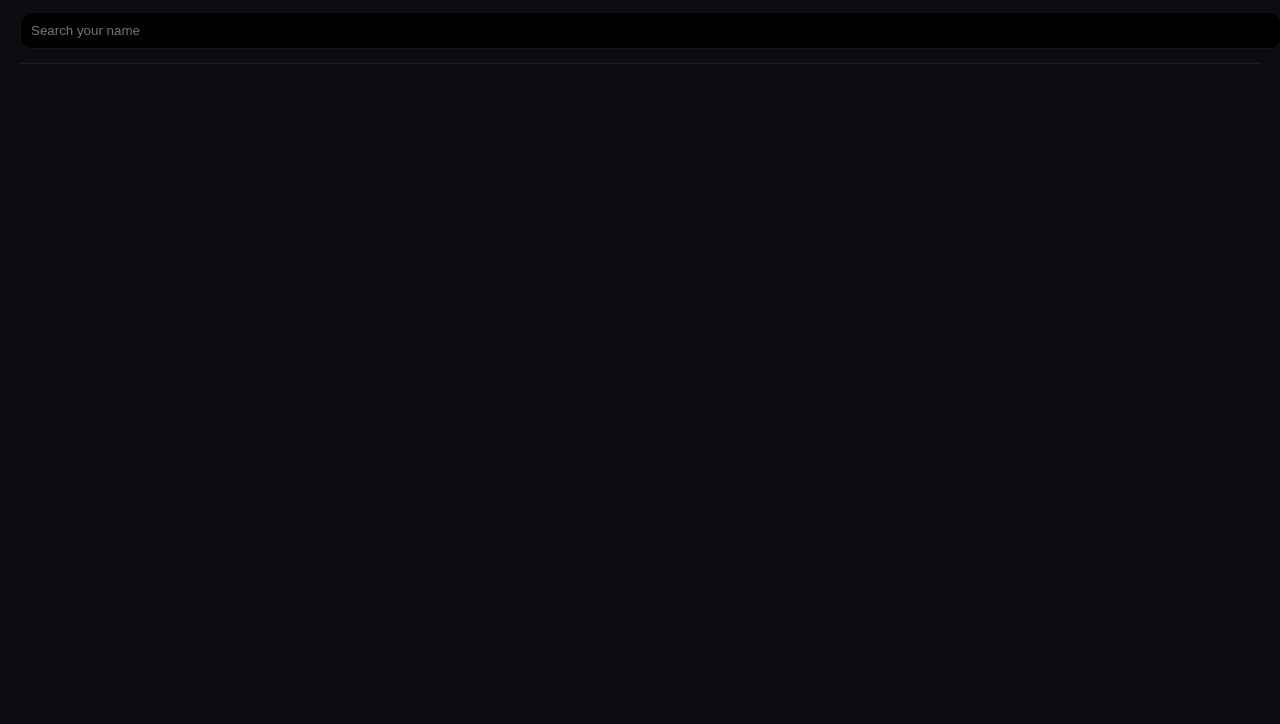
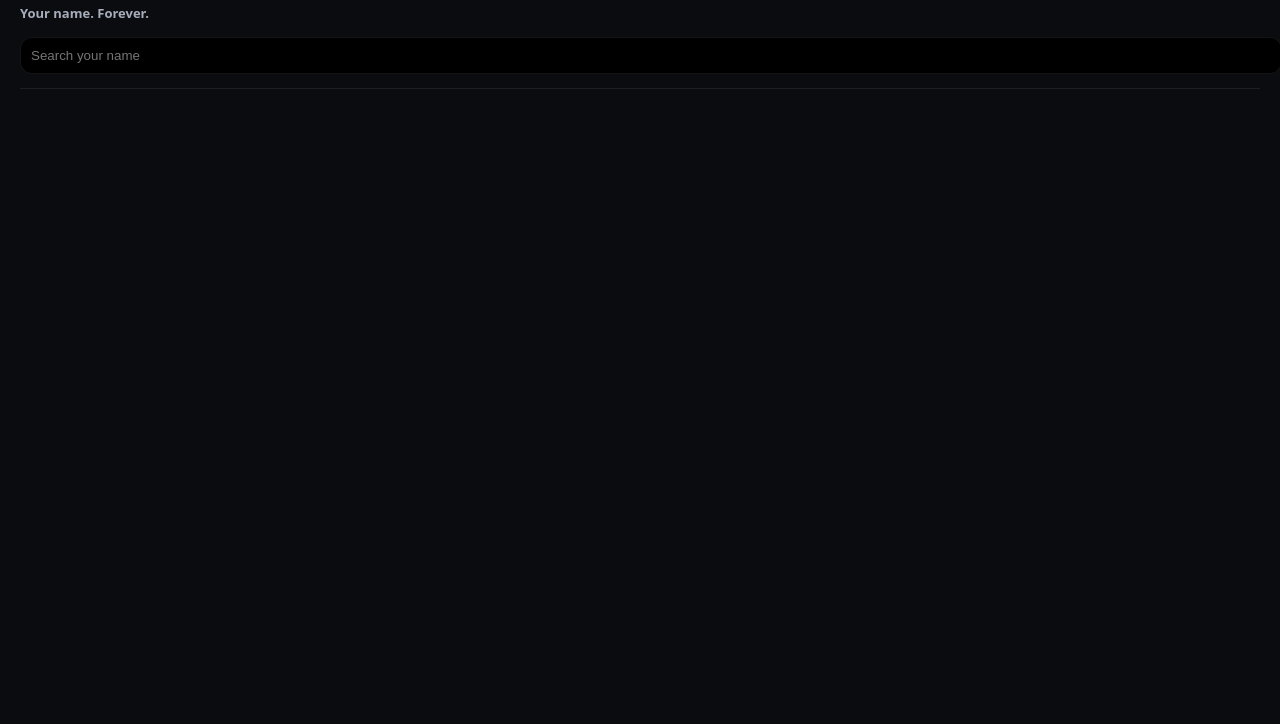
Before and after one commit to debaayllc/pay1, a plain HTML site: page index.html in a window 1280 px wide. Shown: the part 76-800 px from the top of the page. Drawn offline with Linux system fonts and the light colour scheme; no server answers.

Commit message:
Add tagline: Your name. Forever

```diff
--- a/index.html
+++ b/index.html
@@ -23,6 +23,13 @@
     }
     h1{margin:0;font-size:22px;font-weight:900}
     .tag{color:#a7adbb;margin-top:4px}
+    .subtag{
+  color:#a7adbb;
+  margin-top:6px;
+  font-size:13px;
+  font-weight: 600;
+}
+
     button{
       margin-top:12px;
       padding:10px 16px;
@@ -80,6 +87,7 @@
     <div>
       <h1>pay1</h1>
       <div class="tag">pay $1 to exist.</div>
+      <div class="subtag">Your name. Forever.</div>
     </div>
     <button id="payBtn">Pay $1</button>
   </div>
```
